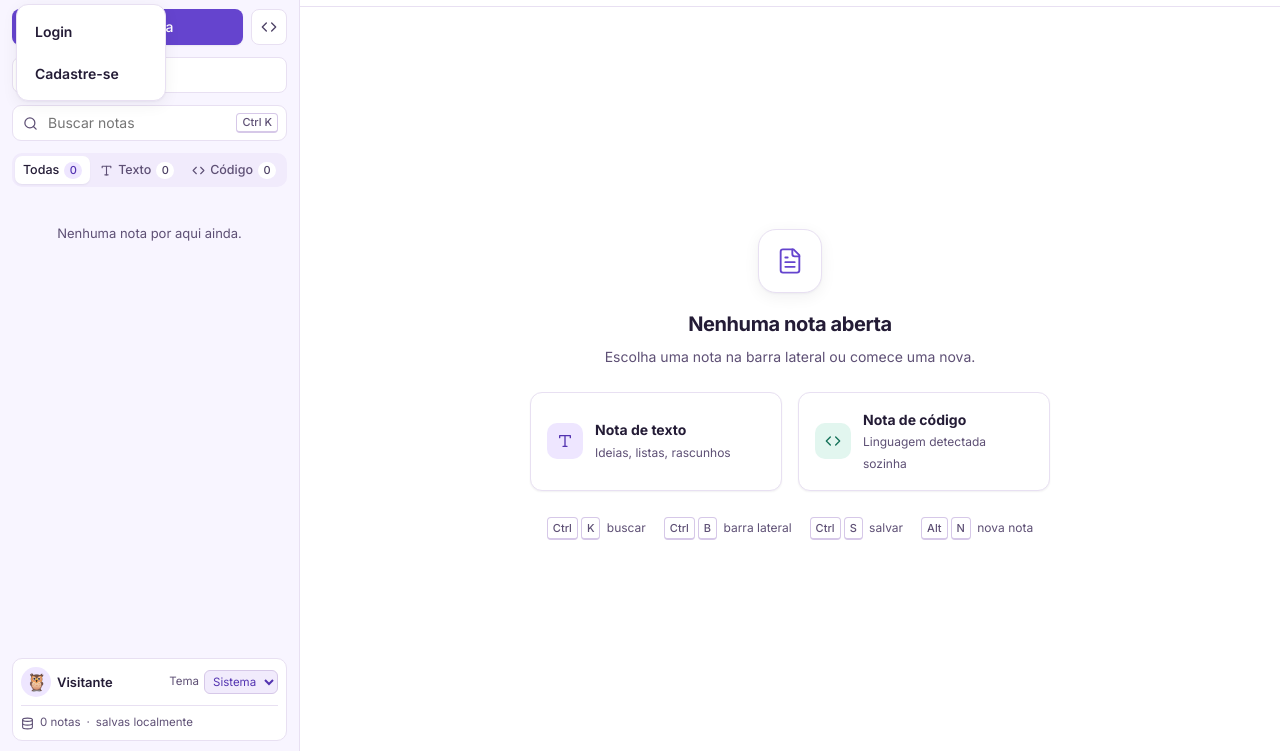
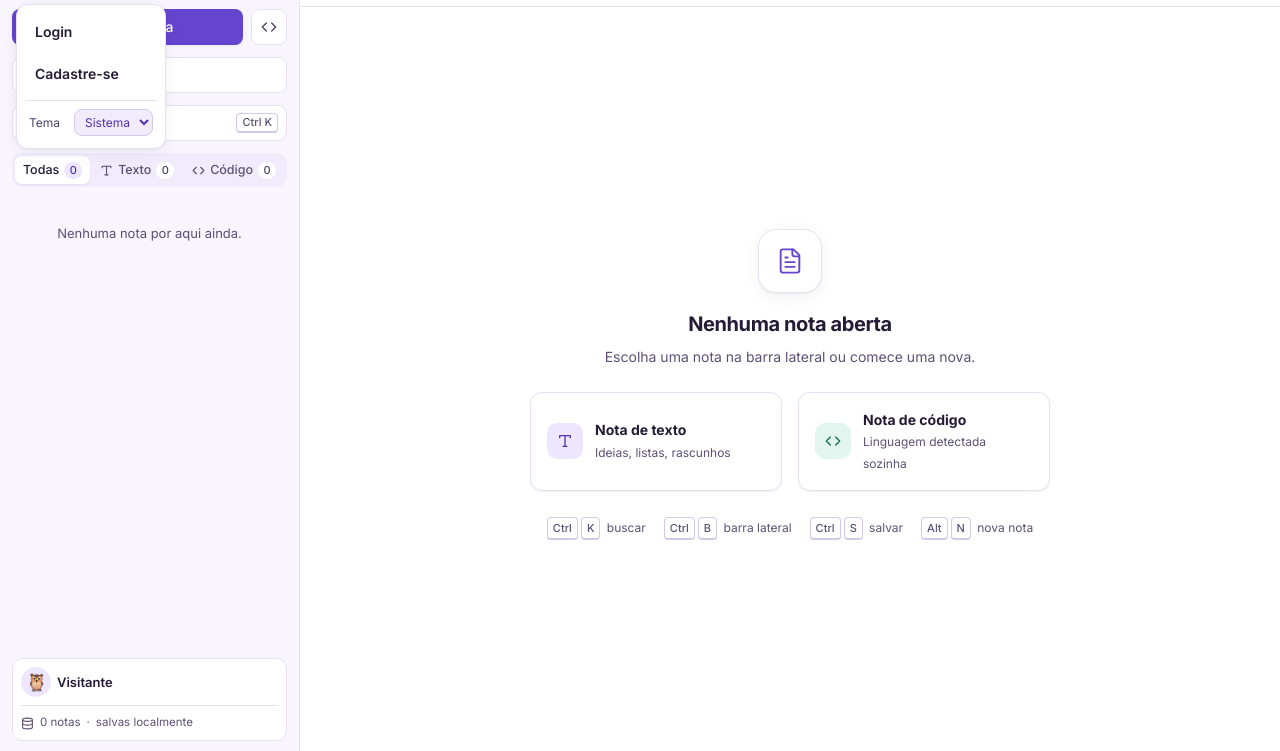
Before and after one commit to Rwzxxk/LockNote, a plain HTML site: page static/index.html in a window 1280 px wide. Both pictures are taken after a click on the heading "Opções de conta e aparência". Shown: the part 49-800 px from the top of the page. Drawn offline with nearby package versions, Linux system fonts and the light colour scheme; no server answers.

Commit message:
Botão de tema arrumado e deslocado

```diff
--- a/static/index.html
+++ b/static/index.html
@@ -11,7 +11,7 @@
   <link rel="stylesheet" id="syntax-light" href="https://cdnjs.cloudflare.com/ajax/libs/highlight.js/11.9.0/styles/github.min.css" media="(prefers-color-scheme: light)">
   <link rel="stylesheet" id="syntax-dark" href="https://cdnjs.cloudflare.com/ajax/libs/highlight.js/11.9.0/styles/github-dark.min.css" media="(prefers-color-scheme: dark)">
   <script src="/theme.js?v=1"></script>
-  <link rel="stylesheet" href="/style.css?v=three-folder-columns">
+  <link rel="stylesheet" href="/style.css?v=theme-account-menu">
   <script src="https://cdnjs.cloudflare.com/ajax/libs/highlight.js/11.9.0/highlight.min.js"></script>
   <script src="https://cdnjs.cloudflare.com/ajax/libs/highlight.js/11.9.0/languages/haskell.min.js"></script>
   <script src="https://cdnjs.cloudflare.com/ajax/libs/highlight.js/11.9.0/languages/powershell.min.js"></script>
@@ -25,15 +25,23 @@
       <div class="sb-head">
         <div class="logo">
           <details class="account-control" id="account-control">
-            <summary class="logo-mark" id="account-toggle" aria-label="Opções de conta">
+            <summary class="logo-mark" id="account-toggle" aria-label="Opções de conta e aparência">
               <svg class="logo-lock" viewBox="0 0 24 24" aria-hidden="true"><rect width="18" height="11" x="3" y="11" rx="2"/><path d="M7 11V7a5 5 0 0 1 10 0v4"/></svg>
               <svg class="logo-avatar" viewBox="0 0 24 24" aria-hidden="true"><circle cx="12" cy="8" r="3"/><path d="M5 20v-2a5 5 0 0 1 5-5h4a5 5 0 0 1 5 5v2"/></svg>
             </summary>
-            <div class="account-panel" role="group" aria-label="Opções de conta">
+            <div class="account-panel" role="group" aria-label="Opções de conta e aparência">
               <button type="button" id="guest-login">Login</button>
               <button type="button" id="guest-register">Cadastre-se</button>
               <button type="button" id="account-logout" hidden>Sair</button>
               <button type="button" id="account-edit" hidden>Editar conta</button>
+              <label class="theme-picker">
+                Tema
+                <select id="theme-choice">
+                  <option value="system">Sistema</option>
+                  <option value="light">Branco</option>
+                  <option value="dark">Escuro</option>
+                </select>
+              </label>
             </div>
           </details>
           <span class="logo-name">LockNote</span>
@@ -81,19 +89,9 @@
       <div class="note-list" id="note-list"></div>
 
       <footer class="sb-foot">
-        <div class="sb-account">
-          <div class="sb-guest">
-            <span class="sb-avatar" id="sidebar-avatar" aria-hidden="true">🐱</span>
-            <span id="account-name">Visitante</span>
-          </div>
-          <label class="theme-picker">
-            Tema
-            <select id="theme-choice">
-              <option value="system">Sistema</option>
-              <option value="light">Branco</option>
-              <option value="dark">Escuro</option>
-            </select>
-          </label>
+        <div class="sb-guest">
+          <span class="sb-avatar" id="sidebar-avatar" aria-hidden="true">🐱</span>
+          <span id="account-name">Visitante</span>
         </div>
         <div class="sb-storage">
           <svg viewBox="0 0 24 24" aria-hidden="true"><ellipse cx="12" cy="5" rx="9" ry="3"/><path d="M3 5v14a9 3 0 0 0 18 0V5"/><path d="M3 12a9 3 0 0 0 18 0"/></svg>
--- a/static/style.css
+++ b/static/style.css
@@ -245,6 +245,26 @@ kbd {
   font-weight: 600;
 }
 .account-panel button:hover { background: var(--hover); }
+.theme-picker {
+  display: flex;
+  align-items: center;
+  justify-content: space-between;
+  gap: var(--space-inline);
+  margin-top: 4px;
+  padding: var(--space-inline) 4px 4px;
+  border-top: 1px solid var(--border);
+  color: var(--fg-2);
+  font-size: 12px;
+}
+.theme-picker select {
+  border: 1px solid var(--border-strong);
+  border-radius: var(--radius-control);
+  padding: 4px 6px;
+  background: var(--surface-2);
+  color: var(--accent-text);
+  font: inherit;
+  cursor: pointer;
+}
 .registration {
   width: min(420px, calc(100% - 24px));
   padding: 24px;
@@ -536,23 +556,6 @@ kbd {
   border: 1px solid var(--border);
   border-radius: 10px;
   background: var(--surface);
-}
-.sb-account { display: flex; align-items: center; justify-content: space-between; gap: 8px; }
-.theme-picker {
-  display: inline-flex;
-  align-items: center;
-  gap: 5px;
-  color: var(--muted);
-  font-size: 11.5px;
-}
-.theme-picker select {
-  border: 1px solid var(--border-strong);
-  border-radius: 6px;
-  padding: 3px 4px;
-  background: var(--surface-2);
-  color: var(--accent-text);
-  font: inherit;
-  cursor: pointer;
 }
 .sb-storage {
   display: flex;
```
